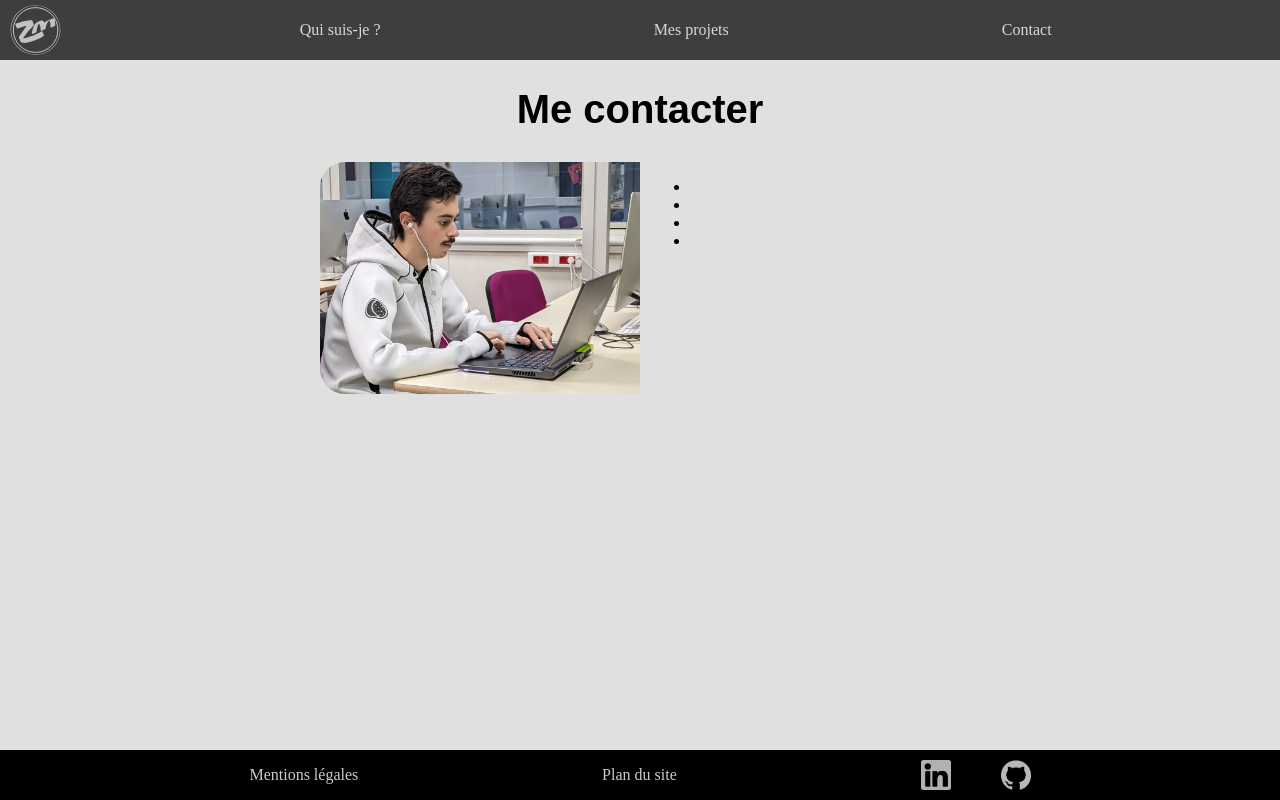
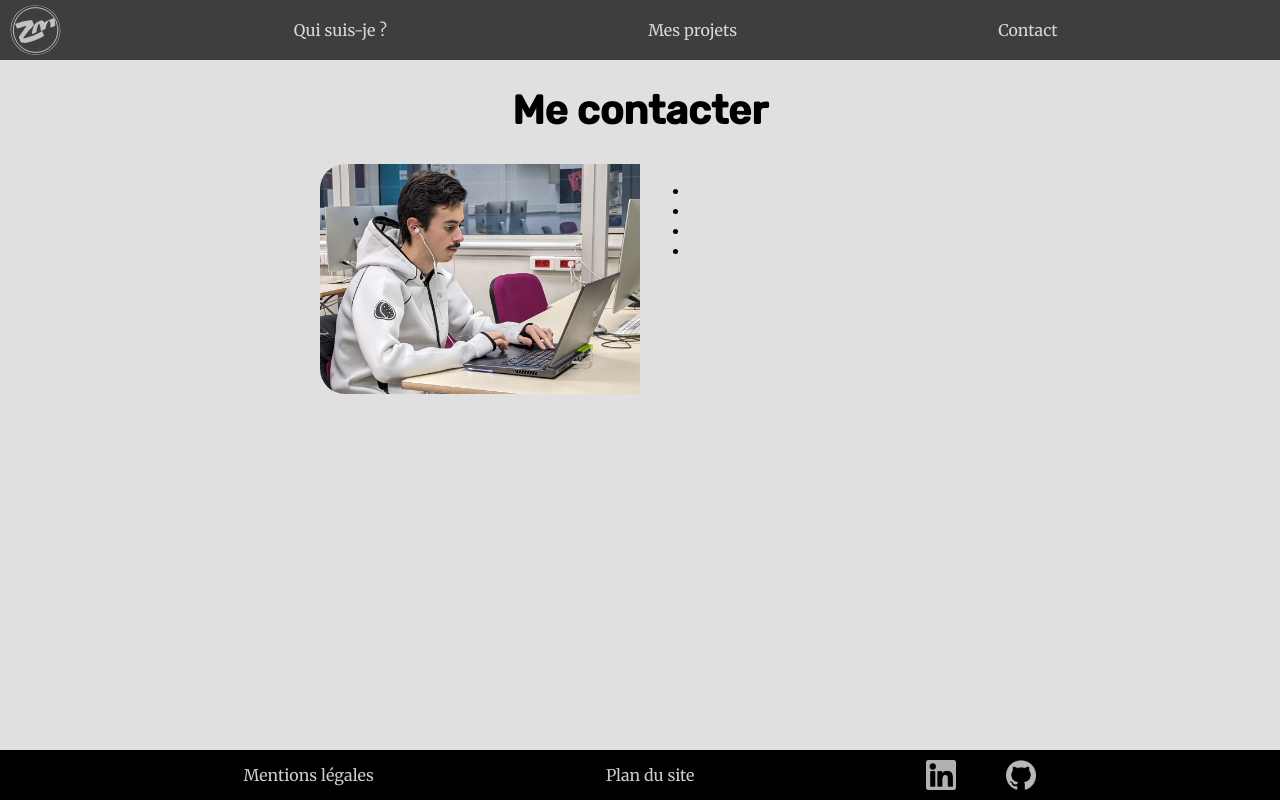
Before and after one commit to Suzoka/Portfolio, a PHP site: page /contacts.php in a window 1280 px wide. Run offline with PHP 8.4, Linux system fonts and the light colour scheme.

Commit message:
:bug: favicon and fonts on all pages

```diff
--- a/contacts.php
+++ b/contacts.php
@@ -7,6 +7,12 @@
     <meta name="viewport" content="width=device-width, initial-scale=1.0">
     <title>Contacts | Morgan ZARKA</title>
     <link rel="stylesheet" href="style.css">
+    <link rel="icon" href="./img/filigrane.svg" type="image/svg+xml">
+    <link rel="preconnect" href="https://fonts.googleapis.com">
+    <link rel="preconnect" href="https://fonts.gstatic.com" crossorigin>
+    <link
+        href="https://fonts.googleapis.com/css2?family=Merriweather:wght@400;700&family=Rubik:wght@300;500&display=swap"
+        rel="stylesheet">
 </head>
 
 <body>
--- a/projet.php
+++ b/projet.php
@@ -18,6 +18,11 @@ if (isset($_GET["id"])) {
         </title>
         <link rel="stylesheet" href="style.css">
         <link rel="icon" href="./img/filigrane.svg" type="image/svg+xml">
+        <link rel="preconnect" href="https://fonts.googleapis.com">
+    <link rel="preconnect" href="https://fonts.gstatic.com" crossorigin>
+    <link
+        href="https://fonts.googleapis.com/css2?family=Merriweather:wght@400;700&family=Rubik:wght@300;500&display=swap"
+        rel="stylesheet">
     </head>
 
     <body>
```
Also changed, not shown: img/devMod.jpg.
